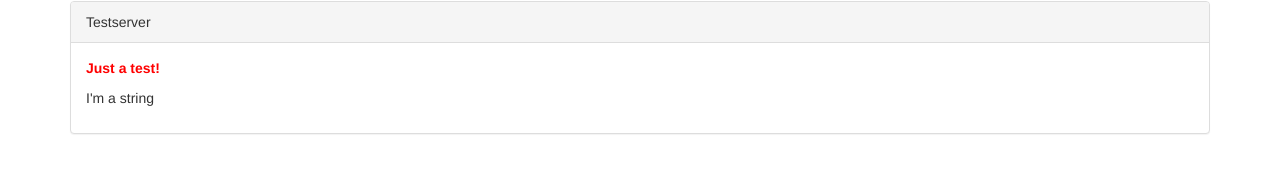
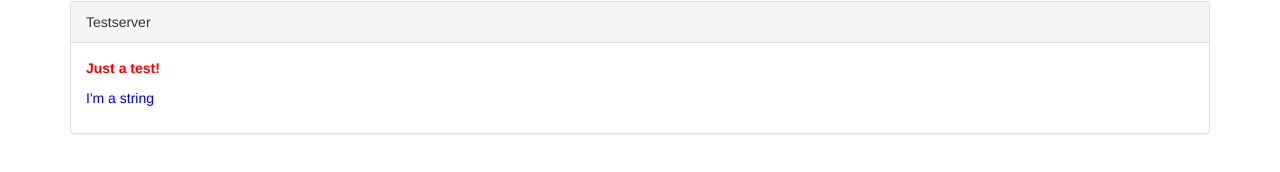
Before and after one commit to roberta-fiume/udemy-course-independent-unit, an Angular app: page / in a window 1280 px wide. Shown: the part 272-444 px from the top of the page. Built offline with nearby package versions, Linux system fonts and the light colour scheme.

Commit message:
added alias and blue colour to paragraph in server-element component

```diff
--- a/src/app/app.component.html
+++ b/src/app/app.component.html
@@ -1,14 +1,14 @@
 <div class="container">
   <app-cockpit
     (serverCreated)="onServerAdded($event)"
-    (blueprintCreated)="onBluePrintAdded($event)"
+    (bpCreated)="onBluePrintAdded($event)"
   ></app-cockpit>
   <hr>
   <div class="row">
     <div class="col-xs-12">
      <app-server-element
       *ngFor="let serverElement of serverElements"
-      [srvElement]="serverElement"
+      [element]="serverElement"
       [passedToChild]="madeUpString"
     ></app-server-element>
     </div>
--- a/src/app/cockpit/cockpit.component.ts
+++ b/src/app/cockpit/cockpit.component.ts
@@ -7,7 +7,7 @@ import { Component, OnInit, EventEmitter, Output } from '@angular/core';
 })
 export class CockpitComponent implements OnInit {
   @Output() serverCreated = new EventEmitter<{serverName: string, serverContent: string}>();
-  @Output() blueprintCreated = new EventEmitter<{serverName: string, serverContent: string}>();
+  @Output('bpCreated') blueprintCreated = new EventEmitter<{serverName: string, serverContent: string}>();
   newServerName = '';
   newServerContent = '';
 
--- a/src/app/server-element/server-element.component.css
+++ b/src/app/server-element/server-element.component.css
@@ -0,0 +1,3 @@
+p {
+    color: blue;
+  }
--- a/src/app/server-element/server-element.component.ts
+++ b/src/app/server-element/server-element.component.ts
@@ -6,7 +6,7 @@ import { Component, OnInit, Input } from '@angular/core';
   styleUrls: ['./server-element.component.css']
 })
 export class ServerElementComponent implements OnInit {
-  @Input('srvElement') element: {type: string, name: string, content: string}; //send data through Input decorator that make the property accessible to the parent
+  @Input() element: {type: string, name: string, content: string}; //send data through Input decorator that make the property accessible to the parent
 
   @Input() passedToChild = "";
   constructor() { }
```
